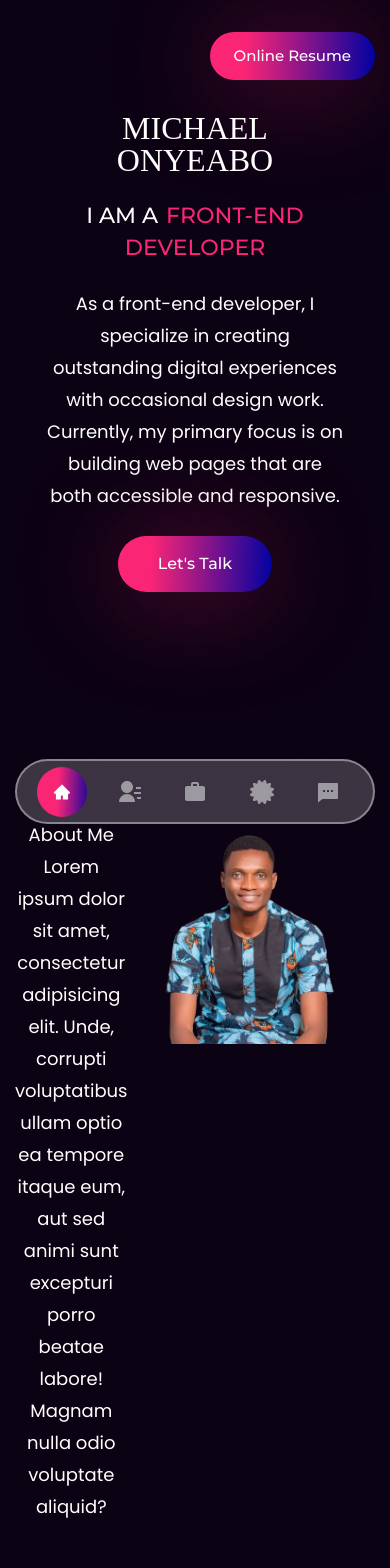
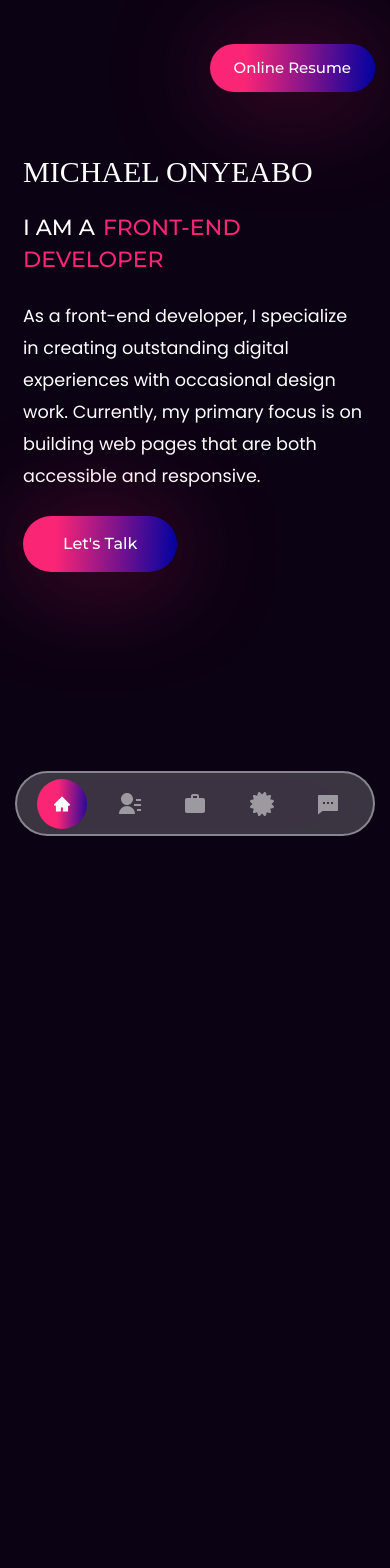
Before and after one commit to michyking/Michael_Onyeabo, a React (Vite) app: page / in a window 390 px wide. Shown: the top 1568 px of the page. Built offline with nearby package versions, Linux system fonts and the light colour scheme; a web font is replaced by a local one.

Commit message:
about me done

```diff
--- a/src/App.jsx
+++ b/src/App.jsx
@@ -21,7 +21,6 @@ function App() {
       <Certificate/>
       <Contact/>
       <Footer/>
-      <div className='h-[4000px]'></div>
     </div>
 
   )
--- a/src/Components/About.jsx
+++ b/src/Components/About.jsx
@@ -1,30 +1,60 @@
 import React from "react";
 
 // image
-import image from "../assets/LAM.png"
-// motion
-import { motion } from "framer-motion";
-// variant
-import { fadeIn } from "../variants";
+import image from "../assets/LAM.png";
+
+// UseEffect
+import { useEffect } from "react";
+
+// AOS
+import AOS from 'aos';
+import 'aos/dist/aos.css';
 
 function About() {
+
+  useEffect(() => {
+    AOS.init({
+      mirror: true,
+      duration: 1500,
+      easing: 'ease-in-out',
+      once: false,
+    });
+  }, [])
+
   return (
-    <section className="section" id="about">
+    <section className="section  place-items-center" id="about">
       <div className="container mx-auto">
-        <div className="flex text-center justify-between">
+        <div
+          className="lg:text-center lg:gap-y-0 h-screen flex justify-between
+        flex-col-reverse lg:flex-row "
+        >
           {/* text */}
-          <div className="flex-1">
-
-            <h1>About Me</h1>
-            <p>
-              Lorem ipsum dolor sit amet, consectetur adipisicing elit. Unde,
-              corrupti voluptatibus ullam optio ea tempore itaque eum, aut sed
-              animi sunt excepturi porro beatae labore! Magnam nulla odio
-              voluptate aliquid?
+          <div className="flex-1 text-center px-4 flex flex-col items-center "  data-aos="fade-right">
+            <h3 className="text-primary text-[20px] mb-3">Get to Know</h3>
+            <h1 className="h2">About Me</h1>
+            <p className="text-left lg:text-justify">
+              Michael Onyeabo is a passionate Front-End Web developer with a
+              keen eye for detail, particularly when it comes to creating
+              responsive website designs. I graduated from the{" "}
+              <span className="text-primary font-bold">
+                Techathon Mentorship and Open Source
+              </span>{" "}
+              program, where I collaborated with team members to build a{" "}
+              <span className="text-primary font-bold">
+                {" "}
+                real-life project.
+              </span>{" "}
+              As a highly motivated and enthusiastic learner, I always welcome
+              new challenges and strive to achieve excellence. My strong{" "}
+              <span className="text-primary font-bold">
+                communication
+              </span> and{" "}
+              <span className="text-primary font-bold">teamwork skills </span>
+              drive my passion for success in any endeavor.
             </p>
           </div>
           {/* image */}
-          <div className="mix-blend-lighten">
+          <div className="hidden lg:flex flex-1 max-h-[450px] mx-auto mix-blend-lighten"  data-aos="fade-left">
             <img src={image} alt="" />
           </div>
         </div>
--- a/src/Components/Header.jsx
+++ b/src/Components/Header.jsx
@@ -2,7 +2,7 @@ import React from 'react'
 
 function Header() {
   return (
-    <header className=' py-8'>
+    <header className=' my-11 lg:my-8 md:py-8 lg:py-0'>
         <div className="container mx-auto flex items-center justify-end">
           <button className="btn btn-sm text-[15px]">Online Resume</button>
         </div>
--- a/src/Components/Hero.jsx
+++ b/src/Components/Hero.jsx
@@ -1,21 +1,14 @@
 import React from "react";
-
-// motion
-import { motion } from "framer-motion";
 
 // image
 import main from "../assets/main.png";
 
-// Variant
-import { fadeIn } from "../variants";
-
 // react scroll
 import { Link } from "react-scroll";
 
-// header
-import Header from "./Header";
+// UseEffect
+import { useEffect } from "react";
 
-import { useEffect } from "react";
 // AOS
 import AOS from 'aos';
 import 'aos/dist/aos.css';
@@ -25,22 +18,21 @@ function Hero() {
   useEffect(() => {
     AOS.init({
       mirror: true,
-      duration: 2000,
-      easing: 'ease',
+      duration: 1500,
+      easing: 'ease-in-out',
       once: false,
-
     });
   }, [])
 
   return (
-    <section className="h-[80vh]" id="hero">
-      <div className="container mx-auto">
-        <div className="flex flex-col lg:flex-row items-center justify-between gap-x-8">
-          <div className="hidden lg:flex flex-1 max-w-[450px] mx-auto mix-blend-lighten"  data-aos="fade-up">
+    <section className="h-screen py-5 lg:py-0 place-items-center" id="hero">
+      <div className="container mx-auto ">
+        <div className="flex flex-col lg:flex-row items-center justify-between gap-x-8 lg:gap-x-0">
+          <div className="hidden lg:flex flex-1 max-w-[450px] mx-auto mix-blend-lighten"  data-aos="fade-down">
             {/* image */}
             <img src={main} alt="Micahel Onyeabo" />
           </div>
-          <div className=" max-w-[550px] text-center mx-8" data-aos="fade-down">
+          <div className=" max-w-[550px] text-left md:text-center mx-2 lg:mx-8" data-aos="fade-up">
             {/* text */}
             <h1 className="h2">Michael Onyeabo</h1>
             <p className="font-tertiary uppercase text-[22px] md:text-[28px] mb-6 ">
@@ -55,9 +47,10 @@ function Hero() {
               primary focus is on building web pages that are both accessible
               and responsive.
             </p>
-            <div>
+            <Link to="contact"  smooth={true}
+            duration={800}>
               <button className="btn btn-lg">Let's Talk</button>
-            </div>
+            </Link>
           </div>
         </div>
       </div>
--- a/src/Components/Nav.jsx
+++ b/src/Components/Nav.jsx
@@ -7,7 +7,7 @@ import { Link } from "react-scroll";
 
 function Nav() {
   return (
-    <nav className="fixed bottom-5 w-full overflow-hidden z-50">
+    <nav className="fixed bottom-2 w-full overflow-hidden z-50">
       <div className="container mx-auto">
         <div className="w-full bg-white/20 h-[65px] flex backdrop-blur-2xl
         rounded-full max-w-[460px] border-white/40 border-[2px]
@@ -31,7 +31,7 @@ function Nav() {
             duration={800}
             // A test spy is a function that records arguments, return value, the value of this and exception thrown (if any) for all its calls
             spy={true}
-            offset={-200}
+            offset={-50}
             className="cursor-pointer w-[50px] h-[50px] flex items-center justify-center"
           >
             <RiContactsFill />
--- a/src/index.css
+++ b/src/index.css
@@ -42,10 +42,10 @@
 
   @layer base {
     body {
-      @apply font-secondary text-lg leading-8 text-white;
+      @apply font-secondary text-[1.1rem] leading-8 text-white;
     }
     .h2 {
-      @apply font-primary text-[32px] md:text-[52px] mb-6 tracking-[10%] uppercase;
+      @apply font-primary text-[30px] md:text-[48px] mb-6 tracking-[10%] uppercase;
     }
     .h3 {
       @apply font-primary text-[26px] mb-6 leading-[46px];
@@ -64,6 +64,6 @@
     }
 
     .section {
-      @apply py-8 lg:py-24 lg:h-screen flex items-center;
+      @apply py-8 lg:py-20 lg:h-screen flex items-center;
     }
   }
```
